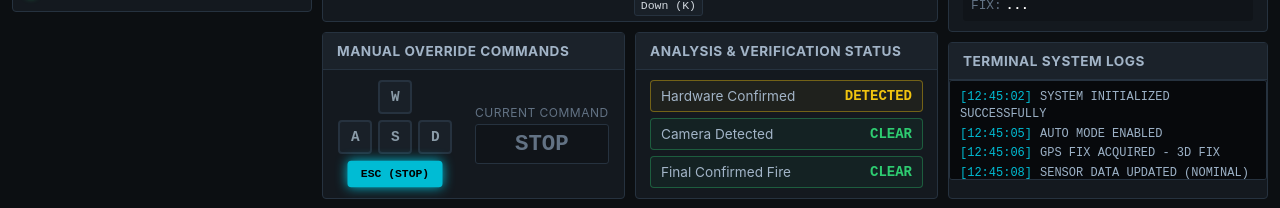
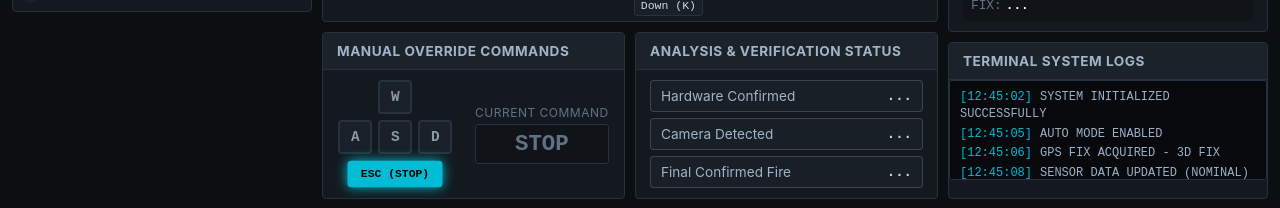
Before and after one commit to DongjuLee0528/wildfire-spot, a React (Vite) app in the folder web/: page / in a window 1280 px wide. Shown: the part 589-797 px from the top of the page. Built offline with nearby package versions, Linux system fonts and the light colour scheme; no server answers.

Commit message:
feat(web): bind fire status to dashboard

```diff
--- a/web/src/App.css
+++ b/web/src/App.css
@@ -551,6 +551,11 @@ body {
     color: var(--warning);
 }
 
+.fire-card.status-unknown {
+    border-color: rgba(138, 155, 168, 0.3);
+    background: rgba(138, 155, 168, 0.05);
+}
+
 .fire-card.status-confirmed {
     border-color: rgba(231, 76, 60, 0.5);
     background: rgba(231, 76, 60, 0.08);
--- a/web/src/App.jsx
+++ b/web/src/App.jsx
@@ -19,11 +19,8 @@ export default function App() {
         lidarStatus: null,
     };
     const [sensorData, setSensorData] = useState(SENSOR_FALLBACK);
-    const fireStatus = [
-        { label: 'Hardware Confirmed', status: 'DETECTED', level: 'detected' },
-        { label: 'Camera Detected', status: 'CLEAR', level: 'clear' },
-        { label: 'Final Confirmed Fire', status: 'CLEAR', level: 'clear' },
-    ];
+    const FIRE_FALLBACK = { sensorDetected: null, cameraDetected: null, verified: null };
+    const [fireData, setFireData] = useState(FIRE_FALLBACK);
 
     const fetchWithTimeout = (url, options = {}, timeoutMs = 5000) => {
         const controller = new AbortController();
@@ -120,6 +117,25 @@ export default function App() {
         fetchSensors();
         const sensorTimer = setInterval(fetchSensors, 4000);
         return () => clearInterval(sensorTimer);
+    }, []);
+
+    useEffect(() => {
+        const fetchFireStatus = () => (
+            fetchWithTimeout('/api/fire/status')
+                .then(readJsonResponse)
+                .then((data) => {
+                    if (!data || typeof data !== 'object') return;
+                    setFireData({
+                        sensorDetected: typeof data.sensorDetected === 'boolean' ? data.sensorDetected : null,
+                        cameraDetected: typeof data.cameraDetected === 'boolean' ? data.cameraDetected : null,
+                        verified: typeof data.verified === 'boolean' ? data.verified : null,
+                    });
+                })
+                .catch((err) => console.error('Fire status fetch failed:', err))
+        );
+        fetchFireStatus();
+        const fireTimer = setInterval(fetchFireStatus, 4000);
+        return () => clearInterval(fireTimer);
     }, []);
 
     useEffect(() => {
@@ -406,12 +422,20 @@ export default function App() {
                         <div className="panel fire-status-panel">
                             <h2 className="panel-title">Analysis & Verification Status</h2>
                             <div className="panel-content fire-grid">
-                                {fireStatus.map((item) => (
-                                    <div key={item.label} className={`fire-card status-${item.level}`}>
-                                        <span className="fire-card-label">{item.label}</span>
-                                        <span className="fire-card-value">{item.status}</span>
-                                    </div>
-                                ))}
+                                {[
+                                    { label: 'Hardware Confirmed', val: fireData.sensorDetected },
+                                    { label: 'Camera Detected', val: fireData.cameraDetected },
+                                    { label: 'Final Confirmed Fire', val: fireData.verified },
+                                ].map((item) => {
+                                    const level = item.val === null ? 'unknown' : item.val ? 'detected' : 'clear';
+                                    const text = item.val === null ? '...' : item.val ? 'DETECTED' : 'CLEAR';
+                                    return (
+                                        <div key={item.label} className={`fire-card status-${level}`}>
+                                            <span className="fire-card-label">{item.label}</span>
+                                            <span className="fire-card-value">{text}</span>
+                                        </div>
+                                    );
+                                })}
                             </div>
                         </div>
                     </div>
```
